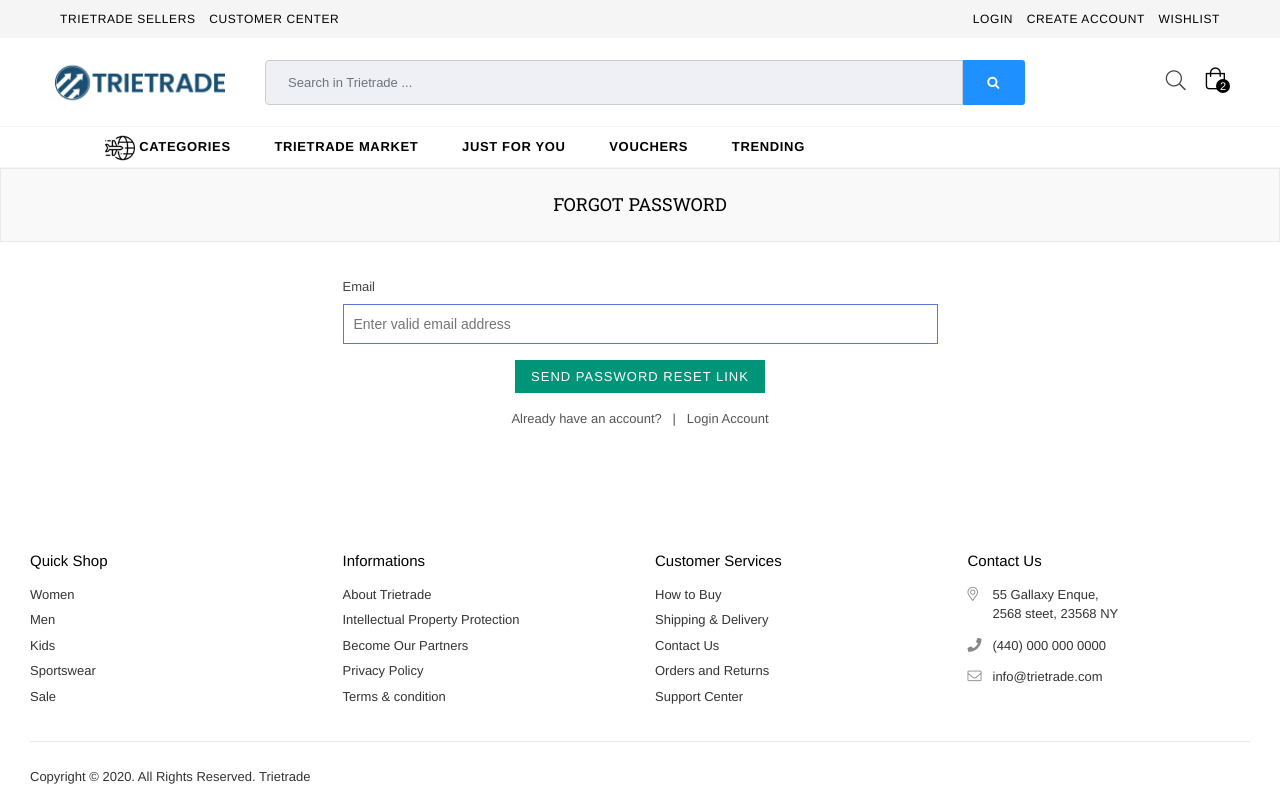
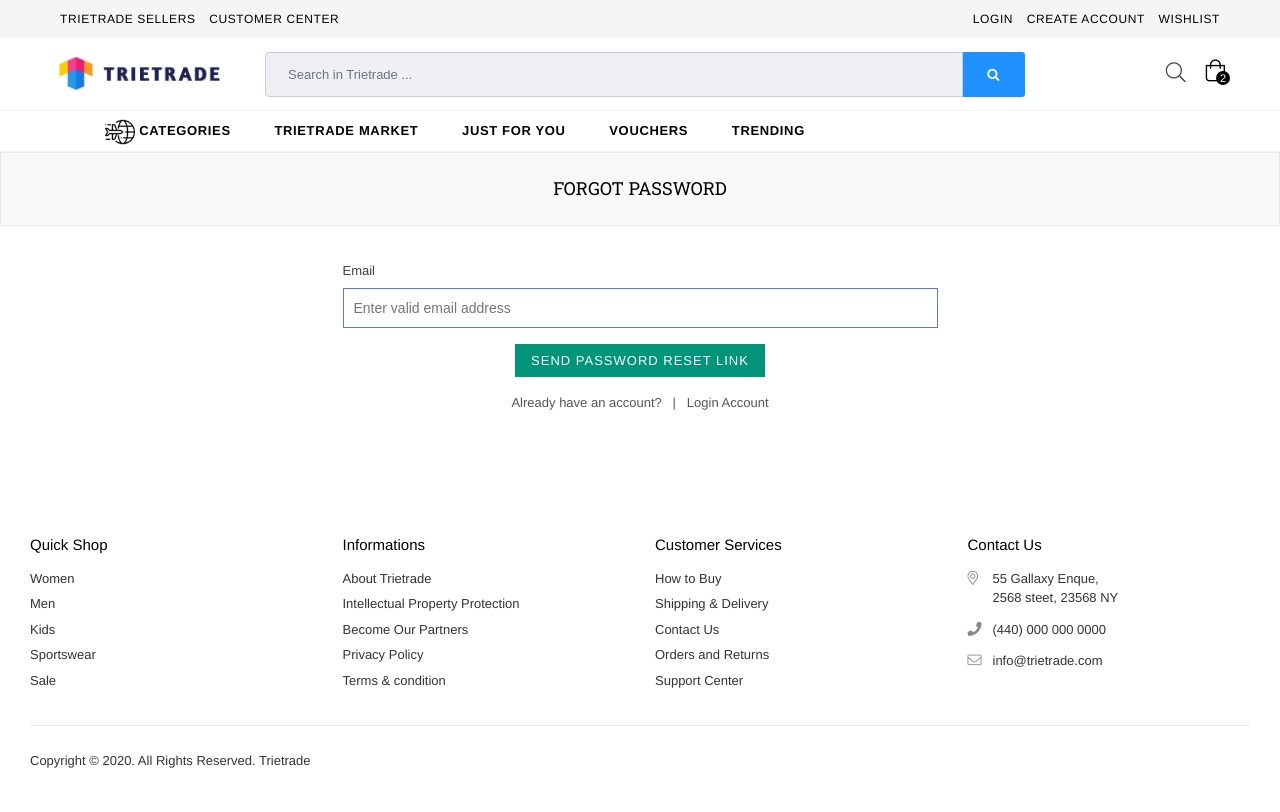
Before and after one commit to GitUserPaul/trietrade, a plain HTML site: page forgot-password.html in a window 1280 px wide. Drawn offline with Linux system fonts and the light colour scheme; files whose address does not match are found by name.

Commit message:
changed logo

```diff
--- a/forgot-password.html
+++ b/forgot-password.html
@@ -85,7 +85,7 @@
                         <!--Desktop Logo-->
                         <div class="logo col-md-2 col-lg-2 d-none d-lg-block">
                             <a href="index.html">
-                                <img src="assets/images/trietrade-logo.png" alt="Trietrade" title="Trietrade" />
+                                <img src="assets/images/trietrade-logo.jpg" alt="Trietrade" title="Trietrade" />
                             </a>
                         </div>
                         <!--End Desktop Logo-->
```
Also changed, not shown: index.html (+1 -1 lines), login.html (+1 -1 lines), privacy-policy.html (+1 -1 lines), product-details.html (+1 -1 lines), register.html (+1 -1 lines), seller-registration.html (+1 -1 lines), terms-and-conditions.html (+1 -1 lines), assets/images/101954345_262316585017990_4553459241087294925_n.jpg (added), assets/images/trietrade-logo.jpg (added).
